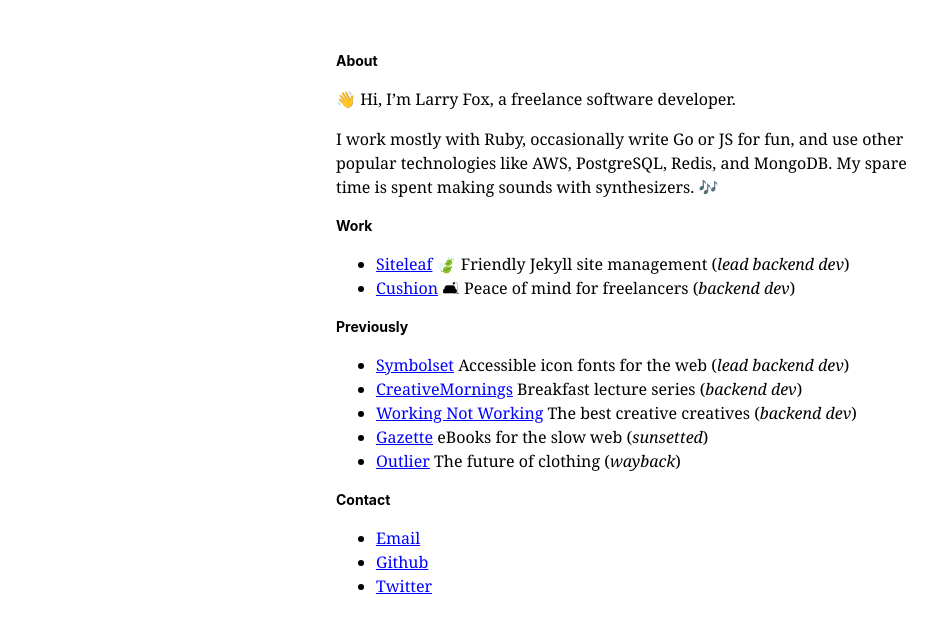
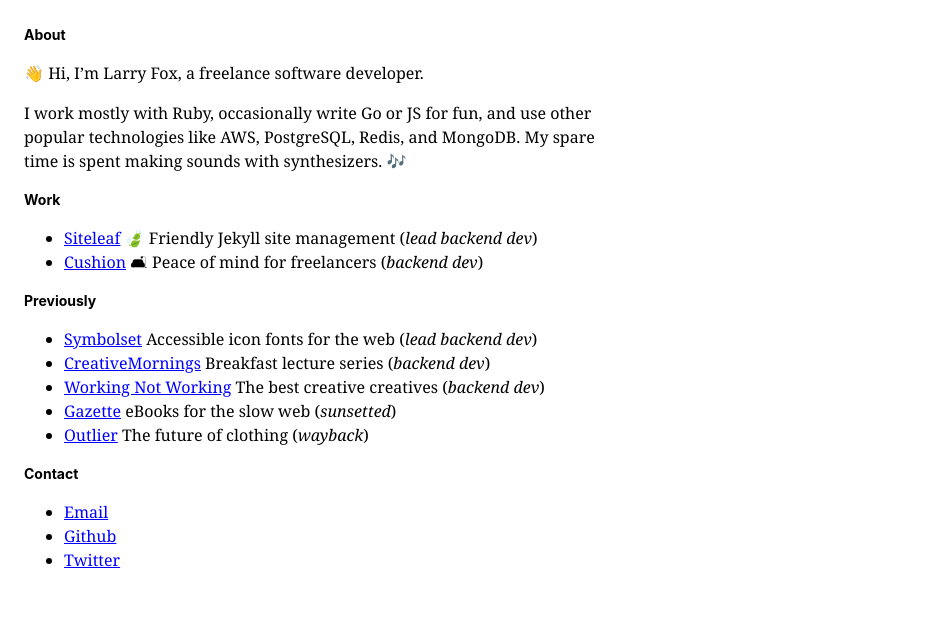
Before and after one commit to larryfox/website, a Jekyll site: the page built from index.md, in a window 1280 px wide. Shown: the top 633 px of the page, without its empty margins (0-945 px from the left). Built offline with Jekyll 4.4.1, drawn with Linux system fonts in a browser that asks for light colours.

Commit message:
Update head.html
centering things was so 2015

```diff
--- a/_includes/head.html
+++ b/_includes/head.html
@@ -7,8 +7,7 @@
 <style>
   body {
     max-width: 38rem;
-    margin: 50px auto 100px;
-    padding: 0 1.5em;
+    margin: 1.5em 1.5em 100px;
     font-family: georgia, serif;
     line-height: 1.5;
   }
```
